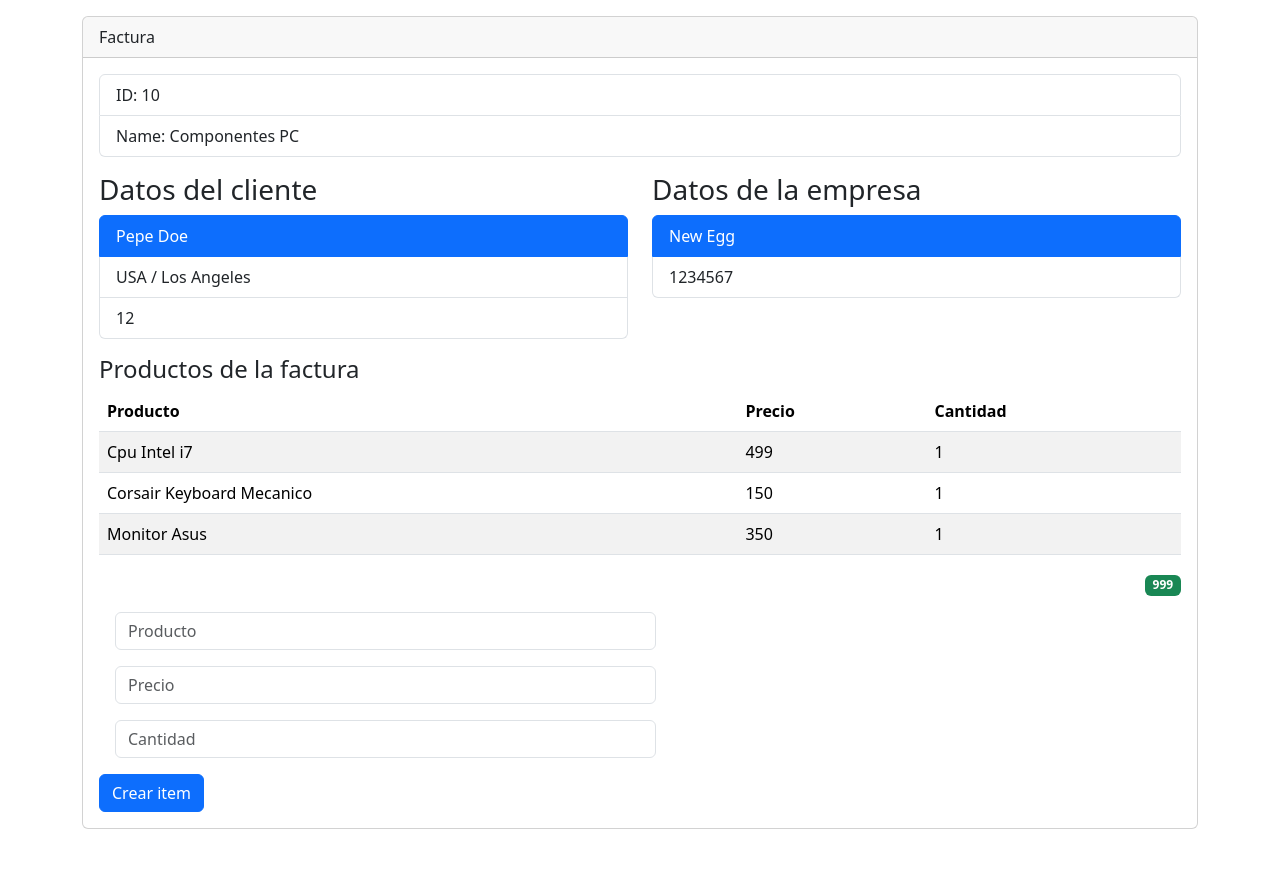
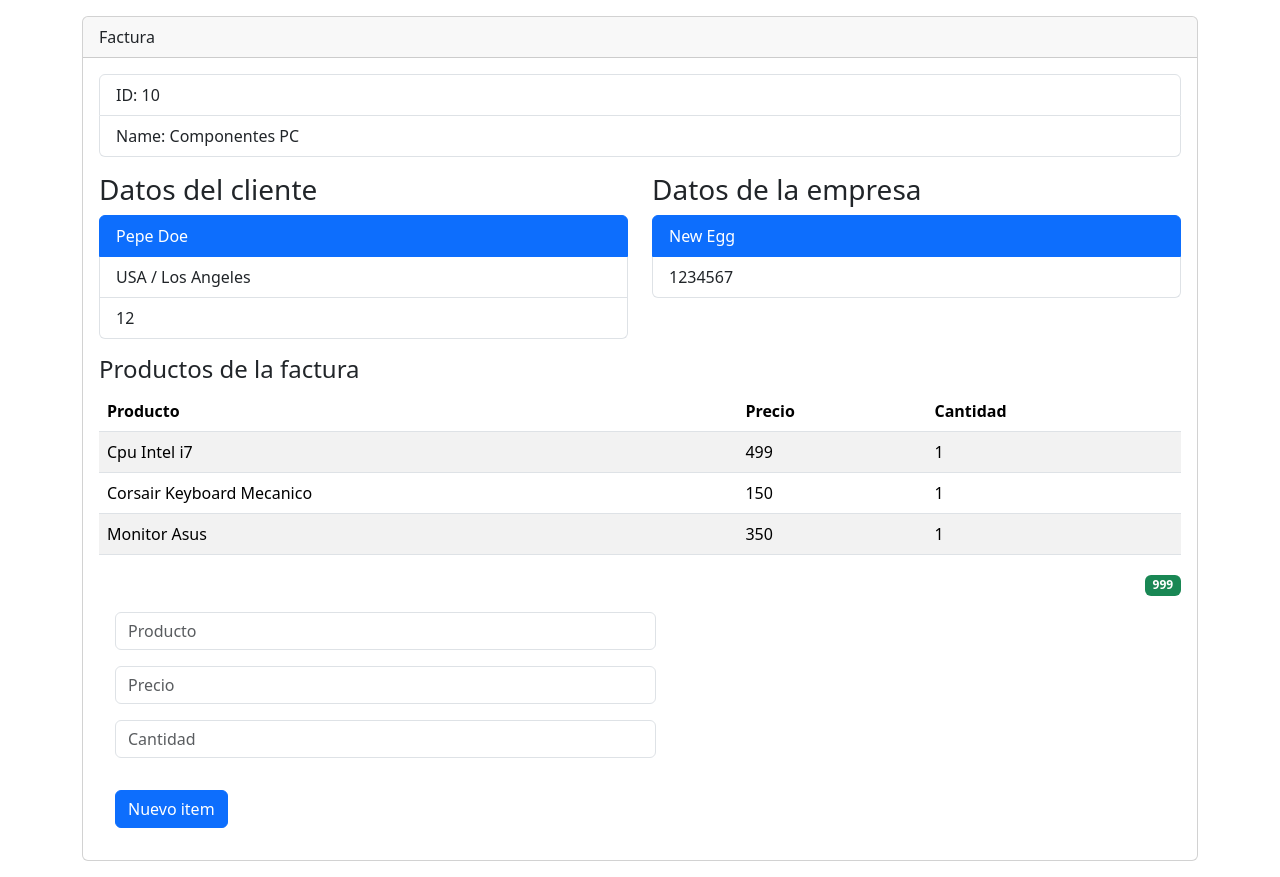
Before and after one commit to LuisRFE0/invoiceApp, a React (Vite) app: page / in a window 1280 px wide. Before the commit the page ends 845 px from the top, so only its background shows below. Built offline with nearby package versions, Linux system fonts and the light colour scheme.

Commit message:
empezando a desacoplar evento del form

```diff
--- a/src/InvoiceApp.jsx
+++ b/src/InvoiceApp.jsx
@@ -15,6 +15,8 @@ export const InvoiceApp = () => {
     const [quantityValue, setQuantityValue] = useState('');
 
     const [items, setItems] = useState(itemsInitial);
+
+    const [counter, setCounter] = useState(4);
 
 
     return (
@@ -37,10 +39,11 @@ export const InvoiceApp = () => {
                         <TotalView total={total} />
                         <form className="w-50" onSubmit={event => {
                             event.preventDefault();
-                            setItems([...items, { id: 4, product: productValue, price: priceValue, quantity: quantityValue }])
+                            setItems([...items, { id: counter, product: productValue, price: priceValue, quantity: quantityValue }])
                             setPriceValue('');
                             setProductValue('');
                             setQuantityValue('');
+                            setCounter(counter + 1);
                         }}>
                             <input type="text" name="product" value={productValue} placeholder="Producto" className="form-control m-3"
                                 onChange={event => {
@@ -60,7 +63,7 @@ export const InvoiceApp = () => {
 
                                 }} />
 
-                            <button type="submit" className="btn btn-primary">Crear item</button>
+                            <button type="submit" className="btn btn-primary m-3">Nuevo item</button>
 
                         </form>
                     </div>
```
